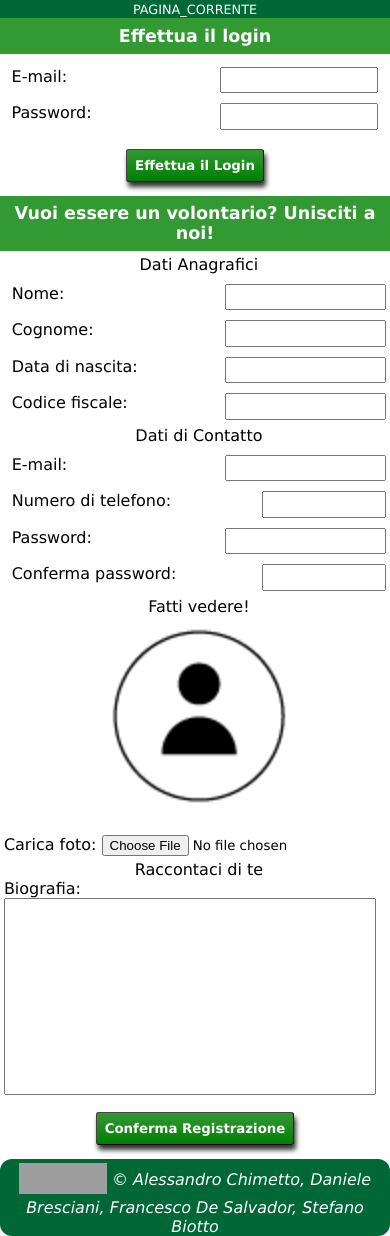
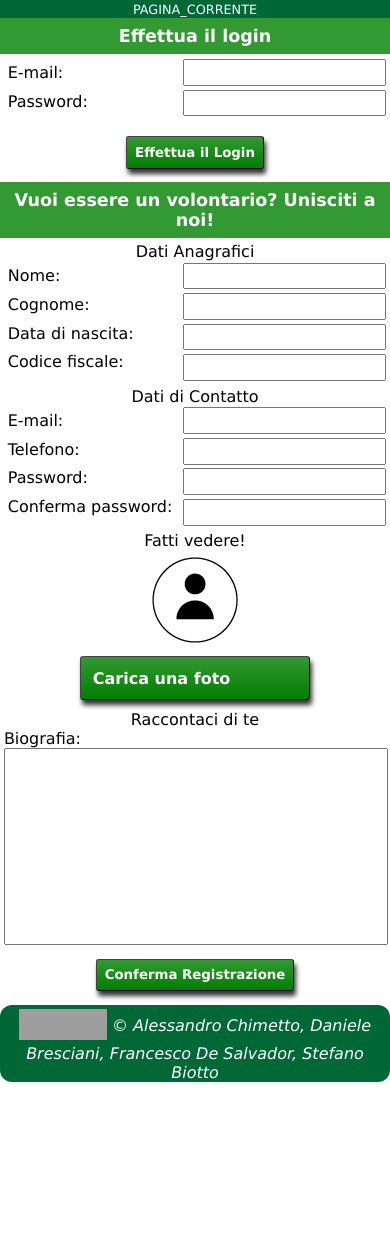
Before and after one commit to achimett/unipd_techweb_proj, a PHP site: page /_template/registrazione.html in a window 390 px wide. Shown: the part 38-1274 px from the top of the page. After the commit the page ends 1120 px from the top, so only its background shows below. Run offline with PHP 8.4, Linux system fonts and the light colour scheme; grey boxes are pictures that could not be loaded.

Commit message:
Sesta versione Registrazione
REGISTRAZIONE.HTML:
- Eliminati <div> che racchiudevano login e registrazione.
- Aggiunti id a tutte le form.
- Eliminati <div> che racchiudevano label e input.
- Tutti gli <input> sono ora prima dei <label>.
- Aggiunti id a tutti i label.
- “Numero di telefono” diventa “Telefono”.
- “Carica foto: ” diventa “Carica una foto”.
- Aggiunto testo ad alt dell’immagine profilo.
DESKTOP.CSS:
- Aggiunto float:right e clear:both agli input, ora tutti gli input (esclusi submit e file) hanno stessi margini e grandezza (width e padding).
- Per eseguire modifiche sulla maggior parte degli attributi vengono sempre usati gli id, non vengono più usati i nomi degli attributi stessi.
- L’input file viene visualmente nascosto (senza usare i comandi visibility: hidden e display: none).
- Viene dato un css più gradevole all’input file (lo stesso dei submit).
MOBILE.CSS:
- Adattato CSS mobile secondo le principali modifiche del CSS desktop.
- La larghezza dei fieldset da “100%” diventa “auto”.
PRINT.CSS:
- I label vengono visti a sinistra della pagina, gli input occupano il restante spazio a destra.
- L’immagine del profilo viene vista grande il doppio rispetto alla versione desktop.
TODO:
- Nel fieldset dati di contatto invertire email con telefono.
- Riguardare CSS per l’input file, eventualmente renderlo diverso dagli input submit.
- Riguardare CSS mobile per l’input file, adattare la larghezza dell’input e centrarlo.

HTML e CSS Validati.

```diff
--- a/_template/registrazione.html
+++ b/_template/registrazione.html
@@ -50,70 +50,57 @@
 			</div>
 
 			<div id="registrazione_e_login" class="content">
-				<div xml:lang="en" id="login">
-					<h1><span xml:lang="it">Effettua il </span>login</h1>
-					<form action="form_login.php">
-						<fieldset id="fieldset_login">
-							<div id="row_login_email">
-								<label for="login_email">E-mail: </label><input type="text" id="login_email"></input>
-							</div>
-							<div id="row_login_password">
-								<label for="login_password">Password: </label><input type="password" id="login_password"></input>
-							</div>
+				<h1>Effettua il <span xml:lang="en">login</span></h1>
+				<form action="form_login.php" id="login">
+					<fieldset id="fieldset_login" xml:lang="en">
+							<input type="text" id="login_email"></input>
+							<label for="login_email" id="label_login_email">E-mail: </label>
+							<input type="password" id="login_password"></input>
+							<label for="login_password" id="label_login_password">Password: </label>
 					</fieldset>
 					<div id="login_conferma">
 						<input type="submit" id="login_input_conferma" value="Effettua il Login" /> <!-- Come legge login lo screen reader nel caso dei submit? -->
 					</div>
 				</form>
-				</div>
-
-				<div id="registrazione">
 				<h1>Vuoi essere un volontario? Unisciti a noi!</h1>
-					<form action="form_registrazione.php">
+				<form action="form_registrazione.php" id="registrazione">
 					<fieldset id="fieldset_dati_anagrafici">
 						<legend>Dati Anagrafici</legend>
-							<div id="row_registrazione_nome">
-								<label for="registrazione_nome">Nome: </label><input type="text" id="registrazione_nome"></input>
-							</div>
-							<div id="row_registrazione_cognome">
-								<label for="registrazione_cognome">Cognome: </label><input type="text" id="registrazione_cognome"></input>
-							</div>
-							<div id="row_registrazione_data_di_nascita">
-								<label for="registrazione_data_di_nascita">Data di nascita: </label><input type="text" id="registrazione_data_di_nascita"></input>
-							</div>
-							<div id="row_registrazione_codice_fiscale">
-								<label for="registrazione_codice_fiscale">Codice fiscale: </label><input type="text" id="registrazione_codice_fiscale"></input>
-							</div>
+						<input type="text" id="registrazione_nome"></input>
+						<label for="registrazione_nome" id="label_registrazione_nome">Nome: </label>
+						<input type="text" id="registrazione_cognome"></input>
+						<label for="registrazione_cognome" id="label_registrazione_cognome">Cognome: </label>
+						<input type="text" id="registrazione_data_di_nascita"></input>
+						<label for="registrazione_data_di_nascita" id="label_registrazione_data_di_nascita">Data di nascita: </label>
+						<input type="text" id="registrazione_codice_fiscale"></input>
+						<label for="registrazione_codice_fiscale" id="label_registrazione_codice_fiscale">Codice fiscale: </label>
 					</fieldset>
 					<fieldset id="fieldset_dati_di_contatto">
 						<legend>Dati di Contatto</legend>
-							<div id="row_registrazione_email">
-								<label for="registrazione_email"><span xml:lang="en">E-mail: </span></label><input type="text" id="registrazione_email"></input>
-							</div>
-							<div id="row_registrazione_numero_di_telefono">
-								<label for="registrazione_numero_di_telefono">Numero di telefono: </label><input type="text" id="registrazione_numero_di_telefono"></input>
-							</div>
-							<div id="row_registrazione_password">
-								<label for="registrazione_password"><span xml:lang="en">Password: </span></label><input type="password" id="registrazione_password"></input>
-							</div>
-							<div id="row_registrazione_conferma_password">
-								<label for="registrazione_conferma_password">Conferma <span xml:lang="en">password: </span></label><input type="password" id="registrazione_conferma_password"></input>
-							</div>
+						<input type="text" id="registrazione_email"></input>
+						<label for="registrazione_email" id="label_registrazione_email"><span xml:lang="en">E-mail: </span></label>
+						<input type="text" id="registrazione_telefono"></input>
+						<label for="registrazione_telefono" id="label_registrazione_telefono">Telefono: </label>
+						<input type="password" id="registrazione_password"></input>
+						<label for="registrazione_password" id="label_registrazione_password"><span xml:lang="en">Password: </span></label>
+						<input type="password" id="registrazione_conferma_password"></input>
+						<label for="registrazione_conferma_password" id="label_registrazione_conferma_password">Conferma <span xml:lang="en">password: </span></label>
 					</fieldset>
 					<fieldset id="fieldset_carica_una_foto">
 						<legend>Fatti vedere!</legend>
-							<img id="registrazione_immagine_profilo" src="../img/utentenero_icon.png" alt="" /> <br />
-							<label for="registrazione_foto">Carica foto: </label><input type="file" id="registrazione_foto"></input>
+						<img id="registrazione_immagine_profilo" src="../img/utentenero_icon.png" alt="La tua foto del profilo"/>
+						<label for="registrazione_foto" id="label_registrazione_foto">Carica una foto</label>
+						<input type="file" id="registrazione_foto"></input>
 					</fieldset>
 					<fieldset id="fieldset_biografia">
 						<legend>Raccontaci di te</legend>
-							<label for="registrazione_biografia">Biografia: </label><br /><textarea id="registrazione_biografia" rows="13" cols="31"></textarea> <!-- Ho pensato di sostituire Bio con Biografia, perché per alcune persone Bio può essere poco intuitivo, una persona anziana è probabile che sappia il significato di Biografia ma non che Bio è la sua abbreviazione -->
+						<label for="registrazione_biografia" id="label_registrazione_biografia">Biografia: </label><br />
+						<textarea id="registrazione_biografia" rows="13" cols="31"></textarea> <!-- Ho pensato di sostituire Bio con Biografia, perché per alcune persone Bio può essere poco intuitivo, una persona anziana è probabile che sappia il significato di Biografia ma non che Bio è la sua abbreviazione -->
 					</fieldset>
 					<div id="registrazione_conferma">
 						<input type="submit" id="registrazione_input_conferma" value="Conferma Registrazione" />
 					</div>
 				</form>
-				</div>
 			</div>
 
 
--- a/css/desktop.css
+++ b/css/desktop.css
@@ -146,7 +146,7 @@ abbr[title] {
   margin-left: auto;
   margin-right: auto;
   height: 200px;
-  width: 200px;
+  width: auto;
 }
 
 #registrazione_e_login h1, h2{
@@ -167,33 +167,29 @@ abbr[title] {
   margin-right: auto;
 }
 
-
-#row_login_email, #row_login_password, #row_registrazione_nome, #row_registrazione_cognome, #row_registrazione_data_di_nascita, #row_registrazione_codice_fiscale, #row_registrazione_email, #row_registrazione_numero_di_telefono, #row_registrazione_password, #row_registrazione_conferma_password{
-	padding: 2%;
-	margin-top: 0.5vw;
-	margin-bottom: 0.5vw;
-}
-input[type=text] {
+#login_email, #login_password, #registrazione_nome, #registrazione_cognome, #registrazione_data_di_nascita, #registrazione_codice_fiscale, #registrazione_email, #registrazione_telefono, #registrazione_password, #registrazione_conferma_password {
+  clear: both;
   float: right;
-  width: 40%;
+  width: 50%;
   padding: 2%;
+  margin-top: 0.5vw;
+  margin-bottom: 0.5vw;
 }
 
-#registrazione_numero_di_telefono {
-  width: 30%;
+#label_login_email, #label_login_password, #label_registrazione_nome, #label_registrazione_cognome, #label_registrazione_data_di_nascita, #label_registrazione_codice_fiscale, #label_registrazione_email, #label_registrazione_telefono, #label_registrazione_password, #label_registrazione_conferma_password {
+  display: block;
+  clear: left;
+  padding: 2%;
+  margin-top: 0.5vw;
+  margin-bottom: 0.5vw;
 }
 
-input[type=password] {
-  float: right;
-  width: 40%;
-  padding: 2%;
+#registrazione_biografia {
+  float: left;
+  width: 100%;
 }
 
-#registrazione_conferma_password {
-  width: 30%;
-}
-
-input[type=submit] {
+#registrazione_e_login input[type=submit] {
   display: block;
   margin: auto;
   padding: 2%;
@@ -207,10 +203,37 @@ input[type=submit] {
   margin-bottom: 1.5vw;
 }
 
-input[type=submit]:active {
+#registrazione_e_login input[type=submit]:active {
   box-shadow: 2px 5px 5px 0px #333 inset;
 }
 
+#registrazione_foto {
+  width: 0.1px;
+	height: 0.1px; /*Viene data una larghezza e altezza minima all'input di tipo file per non renderlo cliccabile, ma senza renderlo inesistente, (uno screen reader continua a notare l'esistenza di questo input)*/
+  opacity: 0; /*Senza questo comando si vedrebbe un puntino, che dovrebbe essere alto 0.1 e largo 0.1 px anche se alla vista è circa 1px, mettendo opacità a 0 il pixel sparisce*/
+  overflow: hidden;
+	position: absolute;
+	z-index: -1;
+}
+
+#label_registrazione_foto {
+  display: block;
+  margin-left: 20%;
+  margin-right: 20%;
+  padding: 3%;
+  font-weight: bold;
+  color: #FFF;
+  background: linear-gradient(to bottom, #393, #007f00);
+  border: 1px outset #444;
+  border-radius: 0.2em;
+  box-shadow: 2px 5px 5px 0px #333;
+  margin-top: 1.5vw;
+  margin-bottom: 1.5vw;
+}
+
+#label_registrazione_foto:active {
+  box-shadow: 2px 5px 5px 0px #333 inset;
+}
 
 #fieldset_dati_anagrafici {
   float: left;
@@ -218,15 +241,16 @@ input[type=submit]:active {
 }
 #fieldset_dati_di_contatto {
   float: right;
-    width: 45%;
+  width: 45%;
 }
 #fieldset_carica_una_foto {
   float: left;
-    width: 45%;
+  clear: both;
+  width: 45%;
 }
 #fieldset_biografia {
   float: right;
-    width: 45%;
+  width: 45%;
 }
 
 #login_conferma {
--- a/css/mobile.css
+++ b/css/mobile.css
@@ -67,49 +67,51 @@
   padding: 0em;
 }
 
-#registrazione_biografia {
-  width: 95%;
+#registrazione_immagine_profilo {
+  display: block;
+  margin-left: auto;
+  margin-right: auto;
+  height: 100px;
+  width: auto;
 }
 
 #registrazione_e_login h1, h2{
   font-size: 4.5vw;
 }
 
-#row_login_email, #row_login_password, #row_registrazione_nome, #row_registrazione_cognome, #row_registrazione_data_di_nascita, #row_registrazione_codice_fiscale, #row_registrazione_email, #row_registrazione_numero_di_telefono, #row_registrazione_password, #row_registrazione_conferma_password{
-	margin-top: 0.5vw;
-	margin-bottom: 0.5vw;
-}
-input[type=text] {
+
+#login_email, #login_password, #registrazione_nome, #registrazione_cognome, #registrazione_data_di_nascita, #registrazione_codice_fiscale, #registrazione_email, #registrazione_telefono, #registrazione_password, #registrazione_conferma_password {
   padding: 1%;
 }
 
-input[type=password] {
+#label_login_email, #label_login_password, #label_registrazione_nome, #label_registrazione_cognome, #label_registrazione_data_di_nascita, #label_registrazione_codice_fiscale, #label_registrazione_email, #label_registrazione_telefono, #label_registrazione_password, #label_registrazione_conferma_password {
   padding: 1%;
 }
 
-input[type=submit] {
+
+#registrazione_e_login input[type=submit] {
   margin-top: 3.5vw;
   margin-bottom: 3.5vw;
 }
 
 #fieldset_dati_anagrafici {
   float: none;
-  width: 100%;
+  width: auto;
 }
 
 #fieldset_dati_di_contatto {
   float: none;
-  width: 100%;
+  width: auto;
 }
 
 #fieldset_carica_una_foto {
   float: none;
-  width: 100%;
+  width: auto;
 }
 
 #fieldset_biografia {
   float: none;
-  width: 100%;
+  width: auto;
 }
 
 /********** FOOTER **********/
--- a/css/print.css
+++ b/css/print.css
@@ -52,41 +52,40 @@ abbr[title] {
 
 /******* REGISTRAZIONE *******/
 
-#registrazione_e_login h1 {
+#login, #registrazione_e_login h1, #registrazione_e_login input[type=submit], #fieldset_carica_una_foto legend, #fieldset_carica_una_foto label, #fieldset_biografia legend, #registrazione_foto {
   display: none;
 }
 
-#registrazione_e_login input[type=submit] {
-  display: none;
+#login_email, #login_password, #registrazione_nome, #registrazione_cognome, #registrazione_data_di_nascita, #registrazione_codice_fiscale, #registrazione_email, #registrazione_telefono, #registrazione_password, #registrazione_conferma_password {
+  clear: both;
+  float: right;
+  width: 70%;
+  padding: 2%;
+  margin-top: 1mm;
+  margin-bottom: 1mm;
+}
+
+#label_login_email, #label_login_password, #label_registrazione_nome, #label_registrazione_cognome, #label_registrazione_data_di_nascita, #label_registrazione_codice_fiscale, #label_registrazione_email, #label_registrazione_telefono, #label_registrazione_password, #label_registrazione_conferma_password {
+  display: block;
+  clear: left;
+  padding: 2%;
+  margin-top: 1.5mm;
+  margin-bottom: 1.5mm;
 }
 
 #registrazione_e_login fieldset {
   border: 0pt;
 }
 
-#fieldset_carica_una_foto legend {
-  display: none;
-}
-
-#fieldset_carica_una_foto label {
-  display: none;
-}
-
-#fieldset_carica_una_foto img {
-  margin-left: auto;
-  margin-right: auto;
-}
-
-#registrazione_foto {
-  display: none;
-}
-
-#fieldset_biografia legend {
-  display: none;
+#registrazione_immagine_profilo {
+  margin-left: 30mm;
+  height: 400px;
+  width: auto;
 }
 
 #registrazione_biografia {
   width: 100%;
+  resize: none;
 }
 
 #fieldset_dati_anagrafici legend {
```
Lines whose indentation alone changed are shown as unchanged.
